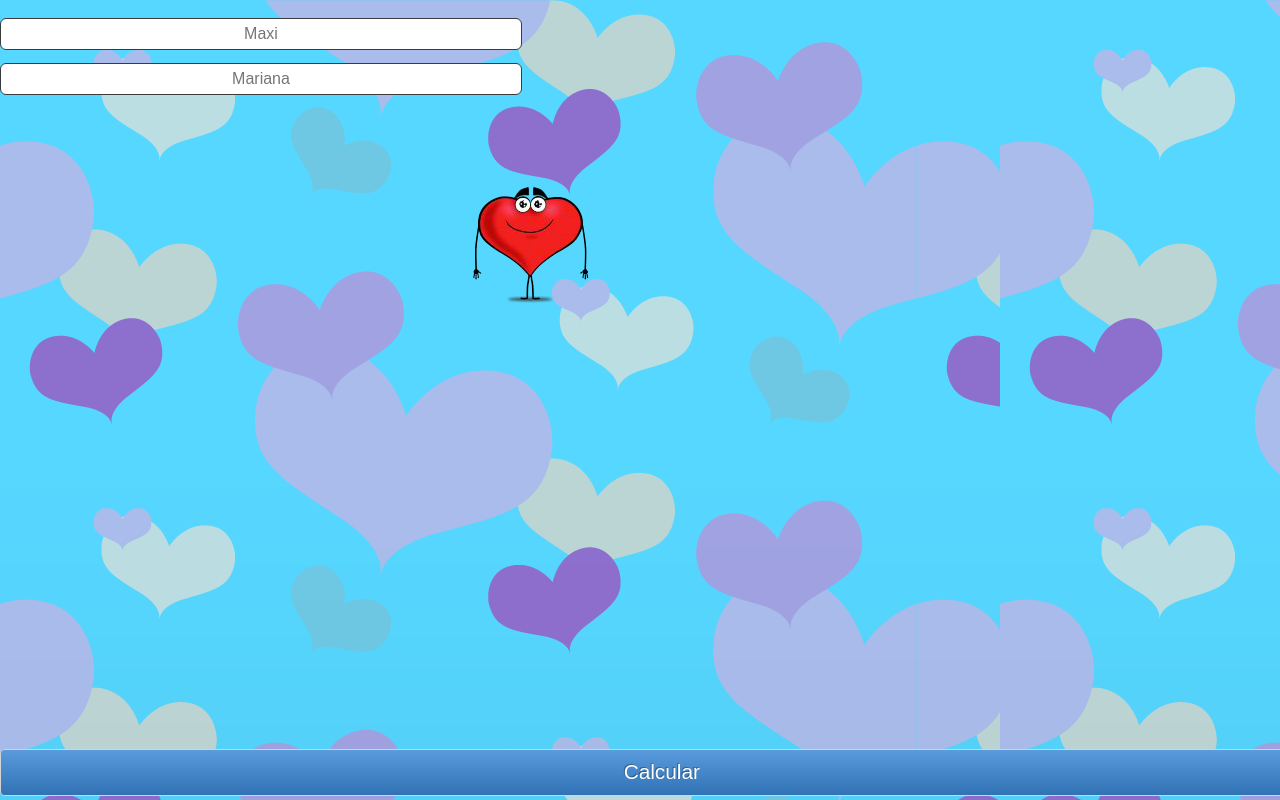
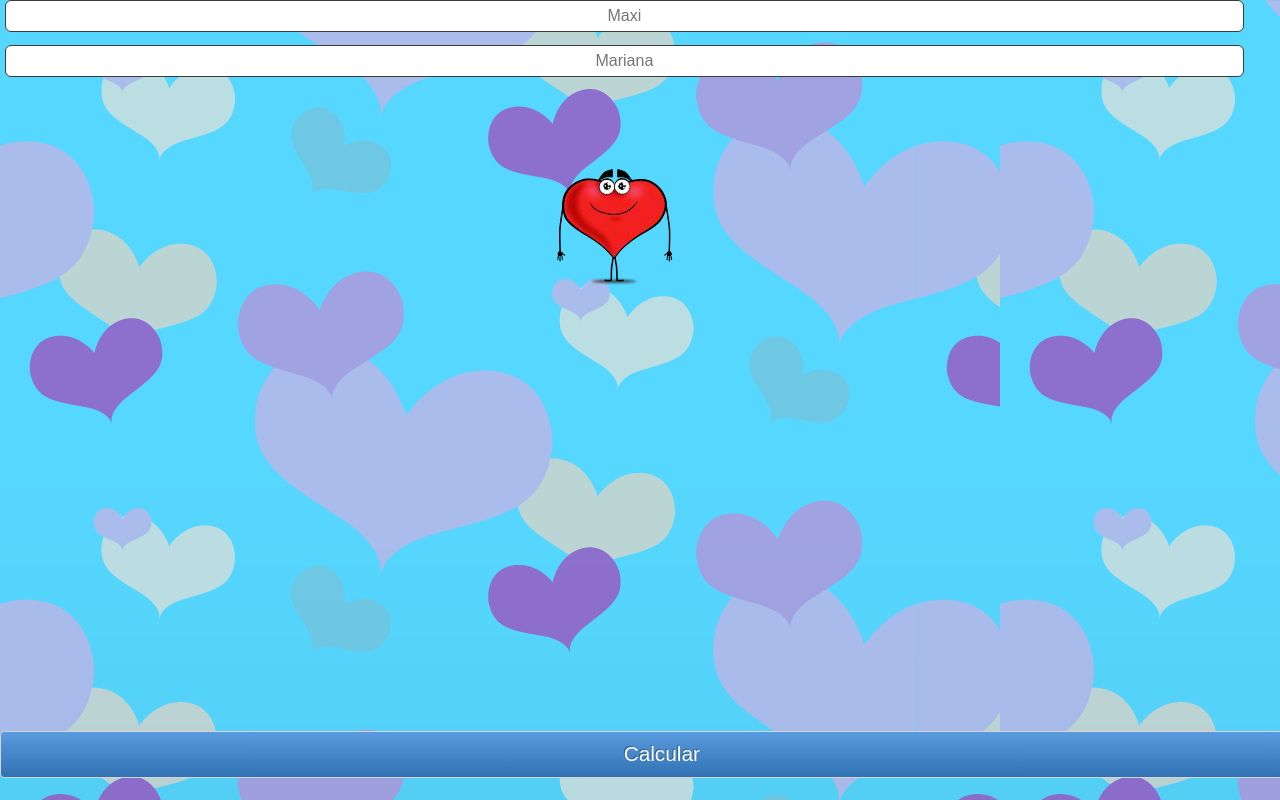
Before and after one commit to 9killua9/Apps_demos, a plain HTML site: page index.html in a window 1280 px wide. Drawn offline with Linux system fonts and the light colour scheme; animation ran at ten frames a second.

Commit message:
nuevamente

```diff
--- a/index.html
+++ b/index.html
@@ -23,18 +23,17 @@
 
 <body onload="cargaAlgo()">
     <!-- <div class="volver botonVerMas1">volver</div> -->
-    <br>
     <div class="contenedorCorazon">
           <form name="compara" class="floatLeft w100" style="z-index:4;margin-bottom:42px;">
-              <input type="text" name="nombre1" placeholder="Maxi" class="floatLeft" style="margin-bottom:13px;"/>
+              <input type="text" name="nombre1" placeholder="Maxi" class="floatLeft" style="margin-bottom:13px; margin-left:5px;width:96% !important"/>
 
               <div class="clearBoth"></div>
 
-              <input type="text" name="nombre2" placeholder="Mariana" class="floatLeft"/>
+              <input type="text" name="nombre2" placeholder="Mariana" class="floatLeft" style="margin-left:5px;width:96% !important"/>
           </form>
 
           <div class="margin0auto" style="width:310px;">
-              <div class="floatRight blink" id="corazonito" style="margin-left: -70px; margin-right: 164px;"></div>
+              <div class="floatRight blink" id="corazonito" style="margin-right: 80px;"></div>
           </div>
           <div class="clearBoth"></div>
           <div class="floatLeft textAlignCenter" id="coinciden" style="margin-top: 70px; font-size: 25px; color: #ffffff; width: 100%; font-family: tahoma; font-size: 2em; height: 50px;"></div>
--- a/js/gralCorazon.js
+++ b/js/gralCorazon.js
@@ -9,13 +9,13 @@ function cargaAlgo()
       if(event.orientation == "portrait")
       {
        setTimeout(function(){
-            location.href="index.html";
+            $(".contenedorCorazon").css("-webkit-transform","rotate(0deg)")
         },600);
       }
       else
       {
         setTimeout(function(){
-            location.href="index.html";
+            $(".contenedorCorazon").css("-webkit-transform","rotate(-90deg)")
         },600);
       }
     });
```
